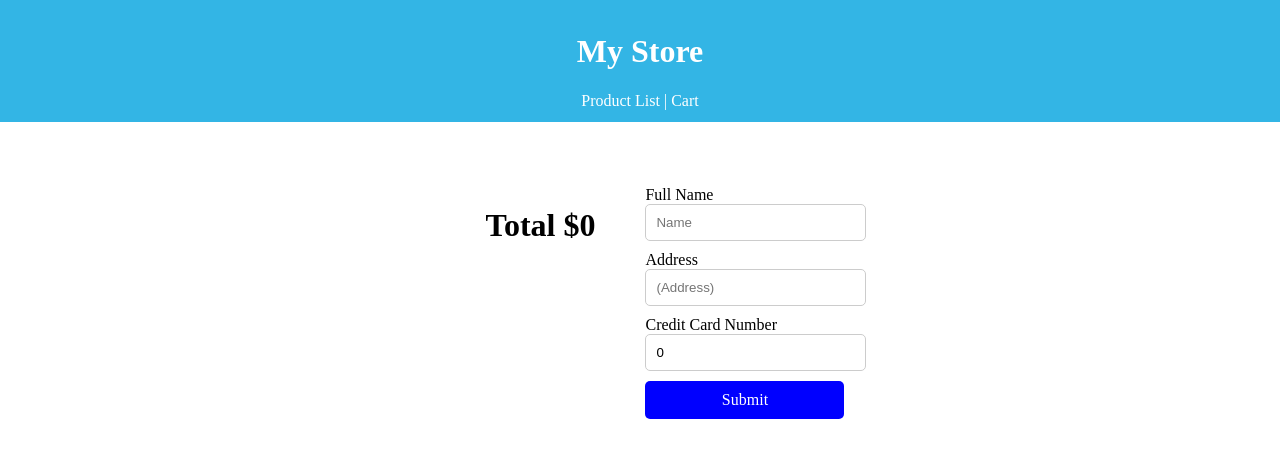
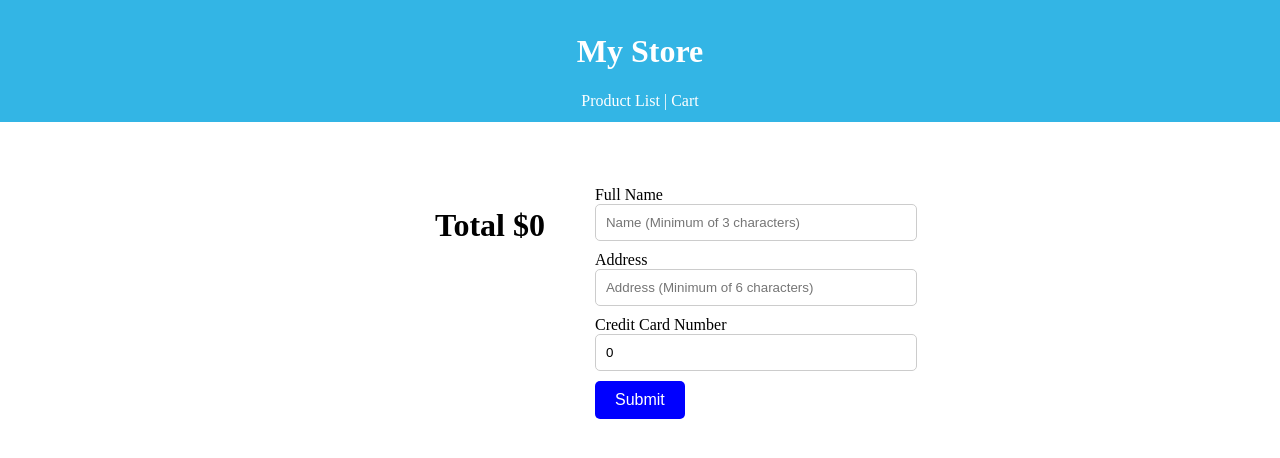
Before and after one commit to Maerryham/store-frontend, an Angular app: page /cart in a window 1280 px wide. Shown: the top 458 px of the page. Built offline with nearby package versions, Linux system fonts and the light colour scheme.

Commit message:
Add Form Validation

```diff
--- a/src/app/components/cart/cart.component.css
+++ b/src/app/components/cart/cart.component.css
@@ -5,6 +5,7 @@
 
   .form-margin {
     margin-bottom: 12px;
+    width: 300px;
   }
 
   .cart-item {
@@ -63,7 +64,8 @@
   .button {
     background-color: blue;
     color: white;
-    padding: 10px;
+    padding: 10px 20px;
+    font-size: 16px;
     border: none;
     border-radius: 5px;
     display: block;
@@ -71,3 +73,6 @@
     text-decoration: none;
     text-align: center;
   }
+  .button:disabled{
+    background-color: #4141f3;
+  }
--- a/src/app/components/cart/cart.component.html
+++ b/src/app/components/cart/cart.component.html
@@ -10,19 +10,19 @@
         </div>
         <h1>Total ${{ total }}</h1>
     </div>
-    <div class="form-margin">
+    <form #form="ngForm" class="form-margin" (ngSubmit)="addUser()">
 
             <label>Full Name</label><br>
-            <input type="text" name="name" placeholder="Name" [(ngModel)]="user.name"/>
+            <input type="text" name="name" minlength="3" placeholder="Name (Minimum of 3 characters)" [(ngModel)]="user.name"/>
 
 
             <label>Address</label>
-            <input type="text" name="address" placeholder="(Address)" [(ngModel)]="user.address"/>
+            <input type="text" name="address" minlength="6" placeholder="Address (Minimum of 6 characters)" [(ngModel)]="user.address"/>
 
 
             <label>Credit Card Number</label>
-            <input type="text" name="cardNumber" placeholder="(16 digit number)" [(ngModel)]="user.cardNumber"/>
-            <a class="button" (click)="addUser(user)">Submit</a>
+            <input type="text" name="cardNumber" minlength="16"  maxlength="16" placeholder="(16 digit number)" [(ngModel)]="user.cardNumber"/>
+            <button [disabled]="form.invalid" class="button">Submit</button>
 
-    </div>
+    </form>
 </div>
--- a/src/app/components/cart/cart.component.ts
+++ b/src/app/components/cart/cart.component.ts
@@ -35,8 +35,8 @@ export class CartComponent {
     this.products = this.result.items
   }
 
-  addUser(user: User): void {
-    this.user = this.userService.addUser(user);
+  addUser(): void {
+    this.userService.addUser(this.user);
     this.router.navigate(['confirmation']);
   }
 }
--- a/src/app/components/product-item-detail/product-item-detail.component.html
+++ b/src/app/components/product-item-detail/product-item-detail.component.html
@@ -6,7 +6,7 @@
         <p>${{ product?.price }}</p>
         <p>{{ product?.description }}</p>
         <select class="select-input" name="quantity"  [(ngModel)]="quantity">
-            <option [selected]="i === quantity" *ngFor="let item of [].constructor(10); let i = index">{{ i }}</option>
+            <option [selected]="i === quantity" *ngFor="let item of [1,2,3,4,5,6,7,8,9,10]; let i = index">{{ i }}</option>
         </select>
 
         <button (click)="addToCart(+quantity)">Add to Cart</button>
--- a/src/app/components/product-list/product-item/product-item.component.html
+++ b/src/app/components/product-list/product-item/product-item.component.html
@@ -9,7 +9,7 @@
         <p>${{ product.price }}</p>
 
         <select class="select-input" name="quantity"  [(ngModel)]="quantity">
-            <option [selected]="i === quantity" *ngFor="let item of [].constructor(5); let i = index">{{ i }}</option>
+            <option [selected]="i === quantity" *ngFor="let item of [1,2,3,4,5]; let i = index">{{ i }}</option>
         </select>
 
         <button (click)="addToCart(+quantity)">Add to Cart</button>
```
Also changed, not shown: src/app/servicescustomvalidation.service.ts (deleted, +0 -9 lines), 1 other file (tests, documents, lock files or other folders).
